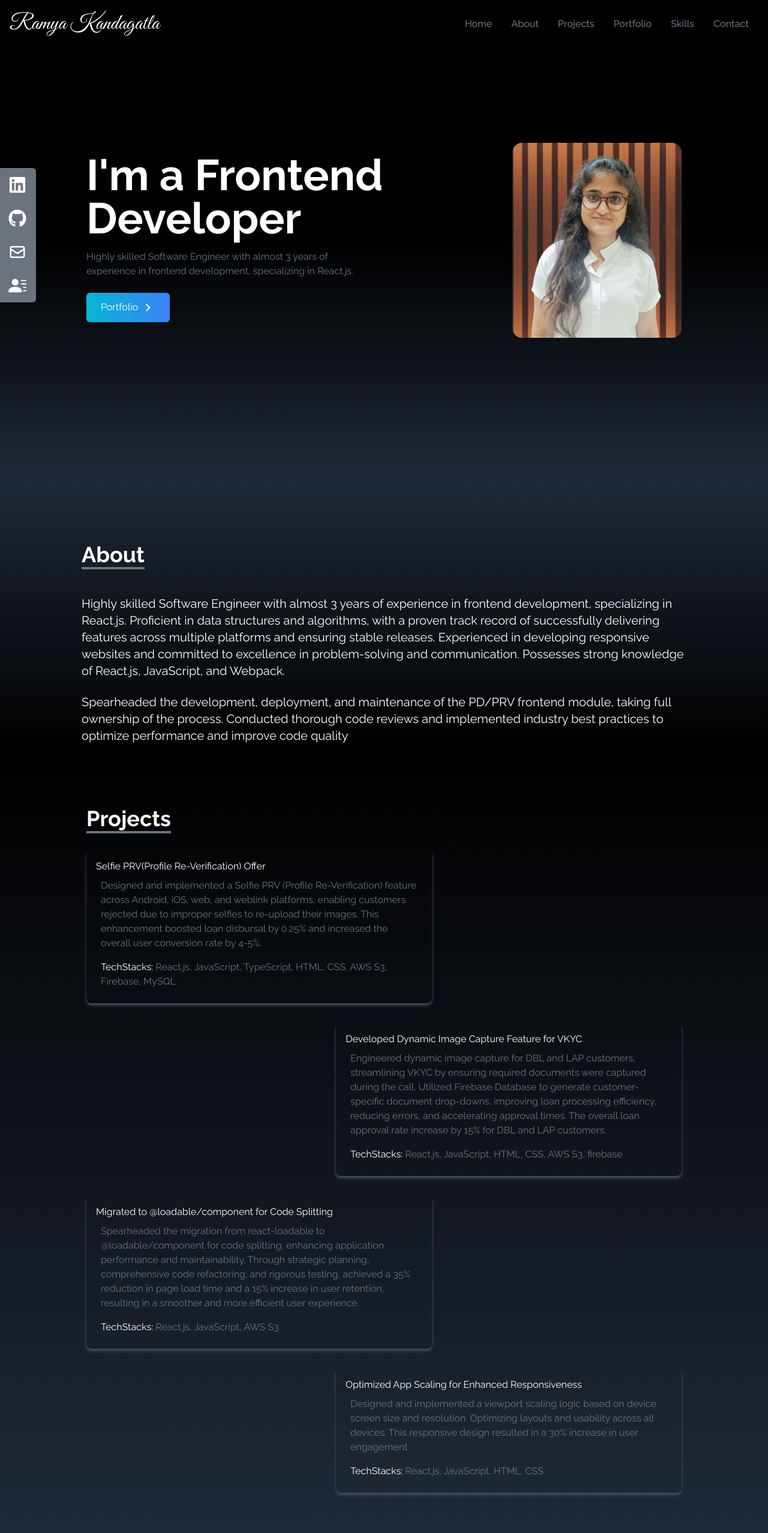
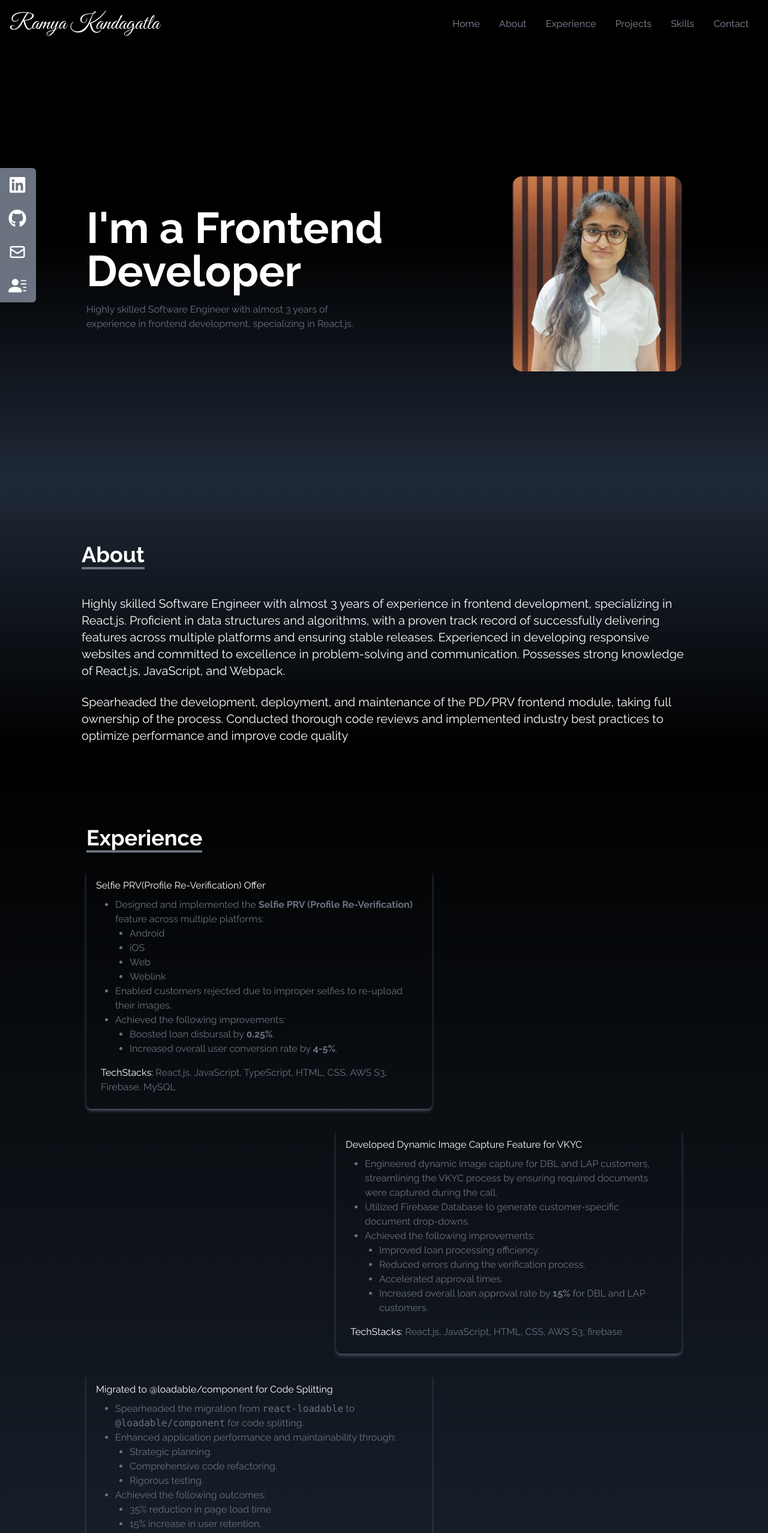
Before and after one commit to RamyaKandagatla/Portfolio, a React (Create React App) app: page / in a window 1280 px wide. Shown: the top 2555 px of the page at 60% size. Built offline with nearby package versions, Linux system fonts and the light colour scheme.

Commit message:
project, experience and css changes done

```diff
--- a/src/App.js
+++ b/src/App.js
@@ -2,10 +2,10 @@ import About from "./components/About";
 import Skills from "./components/Skills";
 import Home from "./components/Home";
 import NavBar from "./components/NavBar";
-import Portfolio from "./components/Portfolio";
+import Projects from "./components/Projects";
 import SocialLinks from "./components/SocialLinks";
 import Contact from "./components/Contact";
-import Projects from "./components/Projects";
+import Experience from "./components/Experience";
 
 function App() {
   return (
@@ -13,8 +13,8 @@ function App() {
       <NavBar />
       <Home />
       <About />
-      <Projects/>
-      <Portfolio />
+      <Experience/>
+      <Projects />
       <Skills />
       <Contact />
       <SocialLinks />
--- /dev/null
+++ b/src/components/Experience.jsx
@@ -0,0 +1,120 @@
+import React from 'react'
+
+const Experience = () => {
+
+	const projects = [
+		{
+			id: 1,
+			title: 'Selfie PRV(Profile Re-Verification) Offer',
+			description: (
+				<ol className="list-disc ml-6">
+					<li>Designed and implemented the <strong>Selfie PRV (Profile Re-Verification)</strong> feature across multiple platforms:
+						<ol className="list-disc ml-6">
+							<li>Android</li>
+							<li>iOS</li>
+							<li>Web</li>
+							<li>Weblink</li>
+						</ol>
+					</li>
+					<li>Enabled customers rejected due to improper selfies to re-upload their images.</li>
+					<li>Achieved the following improvements:
+						<ol class="list-disc ml-6">
+							<li>Boosted loan disbursal by <strong>0.25%</strong>.</li>
+							<li>Increased overall user conversion rate by <strong>4-5%</strong>.</li>
+						</ol>
+					</li>
+				</ol>
+			),
+			techStacks: 'React.js, JavaScript, TypeScript, HTML, CSS, AWS S3, Firebase, MySQL',
+			style: 'justify-self-start'
+		},
+		{
+			id: 2,
+			title: 'Developed Dynamic Image Capture Feature for VKYC',
+			description: (
+				<ol className="list-disc ml-6">
+					<li>Engineered dynamic image capture for DBL and LAP customers, streamlining the VKYC process by ensuring required documents were captured during the call.</li>
+					<li>Utilized Firebase Database to generate customer-specific document drop-downs.</li>
+					<li>Achieved the following improvements:
+						<ol className="list-disc ml-6">
+							<li>Improved loan processing efficiency.</li>
+							<li>Reduced errors during the verification process.</li>
+							<li>Accelerated approval times.</li>
+							<li>Increased overall loan approval rate by <strong>15%</strong> for DBL and LAP customers.</li>
+						</ol>
+					</li>
+				</ol>
+			),
+			techStacks: 'React.js, JavaScript, HTML, CSS, AWS S3, firebase',
+			style: 'justify-self-end'
+		},
+		{
+			id: 3,
+			title: 'Migrated to @loadable/component for Code Splitting',
+			description: (
+				<ol className="list-disc ml-6">
+					<li>Spearheaded the migration from <code>react-loadable</code> to <code>@loadable/component</code> for code splitting.</li>
+					<li>Enhanced application performance and maintainability through:
+						<ol className="list-disc ml-6">
+							<li>Strategic planning.</li>
+							<li>Comprehensive code refactoring.</li>
+							<li>Rigorous testing.</li>
+						</ol>
+					</li>
+					<li>Achieved the following outcomes:
+						<ol className="list-disc ml-6">
+							<li>35% reduction in page load time.</li>
+							<li>15% increase in user retention.</li>
+							<li>Delivered a smoother and more efficient user experience.</li>
+						</ol>
+					</li>
+				</ol>
+			),
+			techStacks: 'React.js, JavaScript, AWS S3',
+			style: 'justify-self-start'
+		},
+		{
+			id: 4,
+			title: 'Optimized App Scaling for Enhanced Responsiveness',
+			description: (
+				<ol className="list-disc ml-6">
+					<li>Designed and implemented a viewport scaling logic based on:
+						<ol className="list-disc ml-6">
+							<li>Device screen size.</li>
+							<li>Device resolution.</li>
+						</ol>
+					</li>
+					<li>Optimized layouts and usability across all devices.</li>
+					<li>Achieved a <strong>30% increase in user engagement</strong> through responsive design.</li>
+				</ol>
+			),
+			techStacks: 'React.js, JavaScript, HTML, CSS',
+			style: 'justify-self-end'
+		}
+	]
+  return (
+    <div name='experience'
+		className="w-full bg-gradient-to-b from-black to-gray-800 text-white py-28"
+		>
+			<div className="max-w-screen-lg p-4 mx-auto flex flex-col justify-center w-full h-full">
+				<div className="pb-8">
+					<p className="text-4xl font-bold inline border-b-4 border-gray-500">Experience</p>
+				</div>
+
+
+        <div className="grid gap-8">
+          {projects.map(({ id, title, description, techStacks, style }) => (
+            <div key={id} className={`shadow-md shadow-gray-600 rounded-lg w-full max-w-md md:max-w-lg lg:max-w-xl p-4 ${style} hover:scale-105 duration-500`}>
+              <h3>{title}</h3>
+							<p className='text-gray-500 p-2'>{description}</p>
+							<p className='p-2'>TechStacks: <span className='text-gray-500'>{techStacks}</span></p>
+            </div>
+          ))}
+        </div>
+
+			</div>
+    </div>
+  )
+}
+
+export default Experience
--- a/src/components/Home.jsx
+++ b/src/components/Home.jsx
@@ -1,13 +1,73 @@
 import React from "react";
 import myPhoto from "../assets/myPhoto.png";
-import { MdOutlineKeyboardArrowRight } from "react-icons/md";
-import { Link } from "react-scroll";
+// import { MdOutlineKeyboardArrowRight } from "react-icons/md";
+// import { Link } from "react-scroll";
+import { FaGithub, FaLinkedin } from "react-icons/fa";
+import { HiOutlineMail } from "react-icons/hi";
+import { BsFillPersonLinesFill } from "react-icons/bs";
+import { SiLeetcode } from "react-icons/si";
+
 
 const Home = () => {
+
+    const links = [
+      {
+        id: 1,
+        child: (
+          <>
+            <FaLinkedin size={40} />
+          </>
+        ),
+        href: "https://www.linkedin.com/in/ramyakandagatla/",
+        style: "text-blue-600 hover:text-blue-800"
+      },
+      {
+        id: 2,
+        child: (
+          <>
+            <FaGithub size={40} />
+          </>
+        ),
+        href: "https://github.com/RamyaKandagatla",
+        style: "text-gray-400 hover:text-gray-300"
+      },
+      {
+        id: 3,
+        child: (
+          <>
+            <SiLeetcode size={40} />
+          </>
+        ),
+        href: "https://leetcode.com/u/Kandagatla_Ramya/",
+        style: "text-green-500 hover:text-green-700"
+      },
+      {
+        id: 4,
+        child: (
+          <>
+            <HiOutlineMail size={40} />
+          </>
+        ),
+        href: "mailto:kandagatlaramya5@gmail.com",
+        style: "text-yellow-600 hover:text-yellow-800"
+      },
+      {
+        id: 5,
+        child: (
+          <>
+            <BsFillPersonLinesFill size={40} />
+          </>
+        ),
+        href: "/Ramya_Kandagatla_Resume.pdf",
+        download: true,
+        style: "text-red-500 hover:text-red-700"
+      },
+    ];
+
   return (
     <div
       name="home"
-      className="h-screen w-full bg-gradient-to-b from-black via-black to-gray-800"
+      className="h-screen w-full bg-gradient-to-b from-black via-black to-gray-800 pt-28"
     >
       <div className="max-w-screen-lg mx-auto flex flex-col items-center justify-center h-full px-4 md:flex-row">
         <div className="flex flex-col justify-center h-full">
@@ -19,19 +79,27 @@ const Home = () => {
             in frontend development, specializing in React.js.
           </p>
 
-          <div>
+          <div className="flex xl:hidden justify-start space-x-6 py-6">
+            {links.map(({ id, child, href, download, style }) => (
+              <a key={id} href={href} target="_blank" rel="noopener noreferrer" download={download} className={`duration-200 hover:scale-125 ${style}`}>
+                {child}
+              </a>
+            ))}
+          </div>
+
+          {/* <div>
             <Link
-              to="portfolio"
+              to="projects"
               smooth
               duration={500}
               className="group text-white w-fit px-6 py-3 my-2 flex items-center rounded-md bg-gradient-to-r from-cyan-500 to-blue-500 cursor-pointer"
             >
-              Portfolio
+              Projects
               <span className="group-hover:rotate-90 duration-300">
                 <MdOutlineKeyboardArrowRight size={25} className="ml-1" />
               </span>
             </Link>
-          </div>
+          </div> */}
         </div>
 
         <div>
--- a/src/components/NavBar.jsx
+++ b/src/components/NavBar.jsx
@@ -16,24 +16,24 @@ const NavBar = () => {
     },
     {
       id: 3,
+      title: "experience",
+    },
+    {
+      id: 4,
       title: "projects",
     },
     {
-      id: 3,
-      title: "portfolio",
-    },
-    {
-      id: 4,
+      id: 5,
       title: "skills",
     },
     {
-      id: 5,
+      id: 6,
       title: "contact",
     },
   ];
 
   return (
-    <div className="flex justify-between items-center w-full h-20 px-4 text-white bg-black fixed">
+    <div className="flex justify-between items-center w-full h-20 px-4 text-white bg-black fixed z-10">
       <h1 className="text-4xl font-signature">Ramya Kandagatla</h1>
 
       <ul className="hidden md:flex">
--- a/src/components/Projects.jsx
+++ b/src/components/Projects.jsx
@@ -1,88 +1,64 @@
-import React from 'react'
+import React from "react";
+import netflixgpt from "../assets/projects/netflixgpt.png";
+import foodDeliveryApp from '../assets/projects/foodDeliveryApp.png';
 
 const Projects = () => {
-
-	const projects = [
+  const portfolios = [
     {
       id: 1,
-			title: 'Selfie PRV(Profile Re-Verification) Offer',
-			description: (
-				<>
-					Designed and implemented a Selfie PRV (Profile Re-Verification)
-					feature across Android, iOS, web, and weblink platforms, enabling customers rejected due to improper selfies to
-					re-upload their images. This enhancement boosted loan disbursal by 0.25% and increased the overall user
-					conversion rate by 4-5%.
-				</>
-			),
-			techStacks: 'React.js, JavaScript, TypeScript, HTML, CSS, AWS S3, Firebase, MySQL',
-			style: 'justify-self-start'
+      src: netflixgpt,
     },
     {
       id: 2,
-			title: 'Developed Dynamic Image Capture Feature for VKYC',
-			description: (
-				<>
-					Engineered dynamic image capture for DBL and LAP
-					customers, streamlining VKYC by ensuring required documents were captured during the call. Utilized Firebase
-					Database to generate customer-specific document drop-downs, improving loan processing efficiency, reducing
-					errors, and accelerating approval times. The overall loan approval rate increase by 15% for DBL and LAP
-					customers.
-				</>
-			),
-			techStacks: 'React.js, JavaScript, HTML, CSS, AWS S3, firebase',
-			style: 'justify-self-end'
+      src: netflixgpt,
     },
     {
       id: 3,
-			title: 'Migrated to @loadable/component for Code Splitting',
-			description: (
-				<>
-					Spearheaded the migration from react-loadable to
-					@loadable/component for code splitting, enhancing application performance and maintainability. Through
-					strategic planning, comprehensive code refactoring, and rigorous testing, achieved a 35% reduction in page load
-					time and a 15% increase in user retention, resulting in a smoother and more efficient user experience.
-				</>
-			),
-			techStacks: 'React.js, JavaScript, AWS S3',
-			style: 'justify-self-start'
+      src: foodDeliveryApp,
     },
     {
       id: 4,
-			title: 'Optimized App Scaling for Enhanced Responsiveness',
-			description: (
-				<>
-					Designed and implemented a viewport scaling logic
-					based on device screen size and resolution. Optimizing layouts and usability across all devices. This responsive
-					design resulted in a 30% increase in user engagement.
-				</>
-			),
-			techStacks: 'React.js, JavaScript, HTML, CSS',
-			style: 'justify-self-end'
-		}
-	]
+      src: netflixgpt,
+    },
+    {
+      id: 5,
+      src: foodDeliveryApp,
+    },
+  ];
+
   return (
-    <div name='projects'
-		className="w-full bg-gradient-to-b from-black to-gray-800 text-white pt-20 pb-10"
+    <div
+      name="projects"
+      className="bg-gradient-to-b from-gray-800 to-black w-full text-white md:h-screen py-28"
     >
       <div className="max-w-screen-lg p-4 mx-auto flex flex-col justify-center w-full h-full">
         <div className="pb-8">
-					<p className="text-4xl font-bold inline border-b-4 border-gray-500">Projects</p>
+          <p className="text-4xl font-bold inline border-b-4 border-gray-500">
+            Projects
+          </p>
+          <p className="py-6">Check out some of my work right here</p>
         </div>
 
-
-        <div className="grid gap-8">
-          {projects.map(({ id, title, description,techStacks,style }) => (
-            <div key={id} className={`shadow-md shadow-gray-600 rounded-lg w-full max-w-md md:max-w-lg lg:max-w-xl p-4 ${style} hover:scale-105 duration-500`}>
-              <h3>{title}</h3>
-							<p className='text-gray-500 p-2'>{description}</p>
-							<p className='p-2'>TechStacks: <span className='text-gray-500'>{techStacks}</span></p>
+        <div className="grid sm:grid-cols-2 md:grid-cols-3 gap-8 px-12 sm:p-0">
+          {portfolios.map(({ id, src }) => (
+            <div key={id} className="shadow-md shadow-gray-600 rounded-lg">
+              <img
+                src={src}
+                alt=""
+                className="rounded-md duration-200 hover:scale-105"
+              />
+              <div className="flex items-center justify-center">
+                <button>Demo</button>
+                <button className="w-1/2 px-6 py-3 m-4 duration-200 hover:scale-105">
+                  Code
+                </button>
+              </div>
             </div>
           ))}
         </div>
-
       </div>
     </div>
-  )
-}
+  );
+};
 
-export default Projects
+export default Projects;
--- a/src/components/Skills.jsx
+++ b/src/components/Skills.jsx
@@ -83,7 +83,7 @@ const Skills = () => {
   return (
     <div
       name="skills"
-      className="bg-gradient-to-b from-black to-gray-800 w-full pt-20"
+      className="bg-gradient-to-b from-black to-gray-800 w-full py-32"
     >
       <div className="max-w-screen-lg mx-auto p-4 flex flex-col justify-center w-full h-full text-white">
         <div>
@@ -93,13 +93,13 @@ const Skills = () => {
           <p className="py-6">These are the technologies I've worked with</p>
         </div>
 
-        <div className="w-full grid grid-cols-2 sm:grid-cols-3 gap-8 text-center py-8 px-12 sm:px-0">
+        <div className="w-full grid grid-cols-2 sm:grid-cols-4 gap-8 text-center py-8 px-12 sm:px-0">
           {techStacks.map(({ id, src, title, style }) => (
             <div
               key={id}
               className={`shadow-md hover:scale-105 duration-500 py-2 rounded-lg ${style}`}
             >
-              <img src={src} alt="" className="w-20 mx-auto" />
+              <img src={src} alt="" className="w-20 sm:w-16 mx-auto" />
               <p className="mt-4">{title}</p>
             </div>
           ))}
```
Also changed, not shown: src/components/Portfolio.jsx (deleted, +0 -64 lines), src/components/SocialLinks.jsx (+6 -6 lines). Lines whose indentation alone changed are shown as unchanged.
